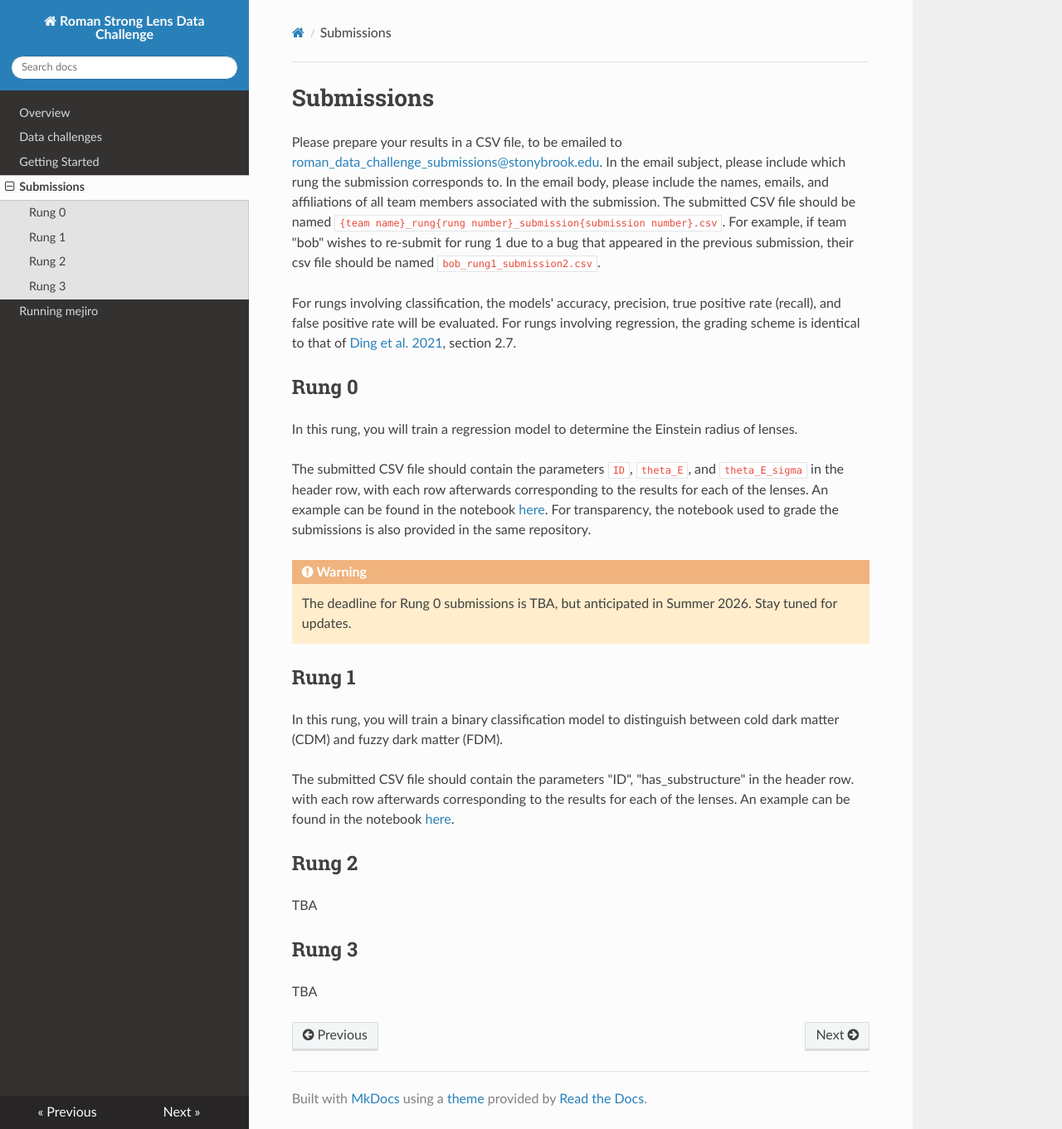
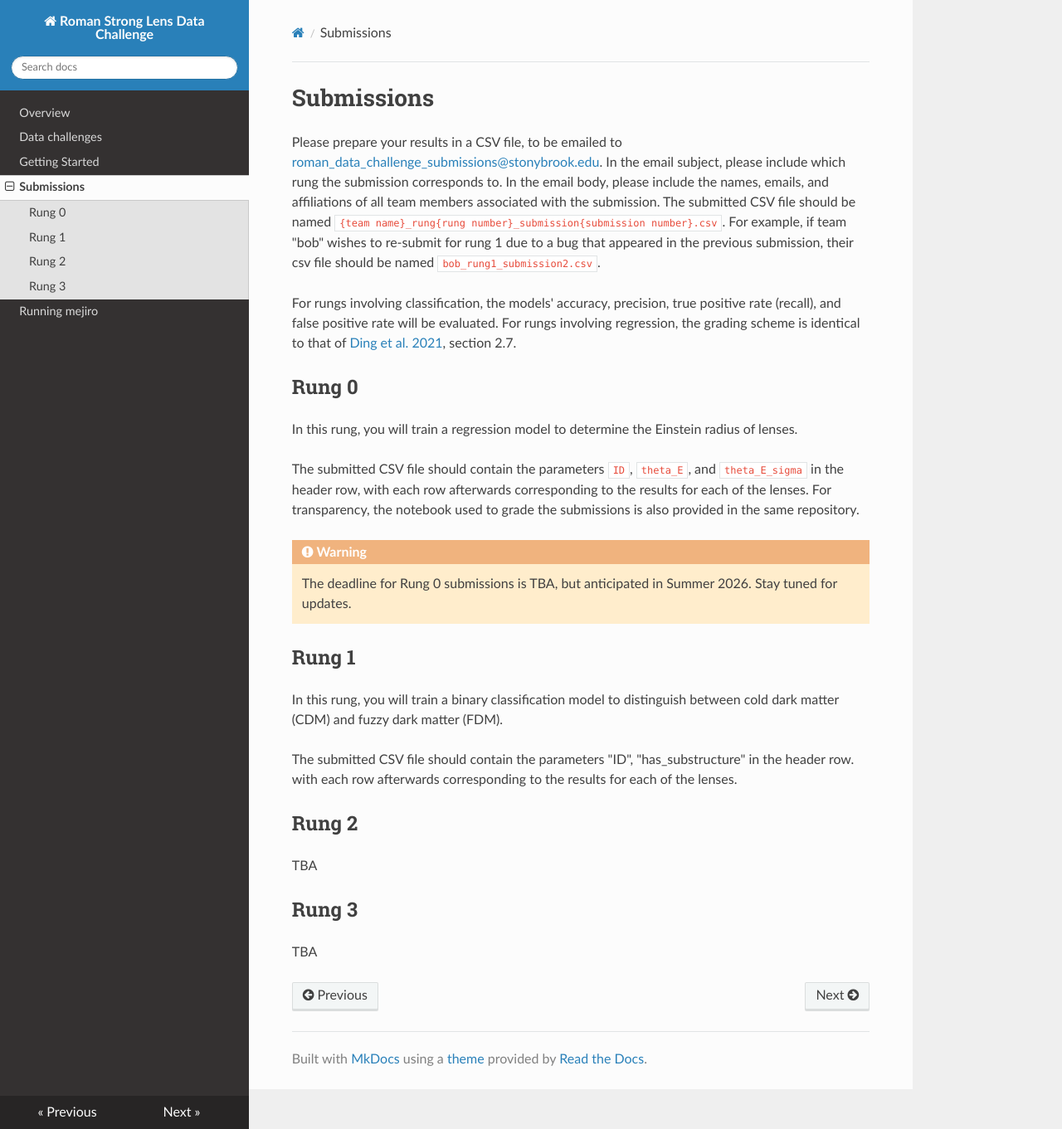
Before and after one commit to ahuang314/Roman_Data_Challenge, an MkDocs documentation site: the page built from docs/submissions.md, in a window 1280 px wide and 1361 px high. Shown: the whole window at 83% size. Built offline with MkDocs 1.6.1, drawn with Linux system fonts in a browser that asks for light colours; nearby versions of some CDN libraries.

Commit message:
update submissions

```diff
--- a/docs/submissions.md
+++ b/docs/submissions.md
@@ -8,7 +8,7 @@ For rungs involving classification, the models' accuracy, precision, true positi
 
 {% include "rung_descriptions/rung_0.md" %}
 
-The submitted CSV file should contain the parameters `ID`, `theta_E`, and `theta_E_sigma` in the header row, with each row afterwards corresponding to the results for each of the lenses. An example can be found in the notebook [here](https://github.com/ahuang314/Roman_Data_Challenge/blob/main/Notebooks/rung0_submissions.ipynb). For transparency, the notebook used to grade the submissions is also provided in the same repository.
+The submitted CSV file should contain the parameters `ID`, `theta_E`, and `theta_E_sigma` in the header row, with each row afterwards corresponding to the results for each of the lenses. For transparency, the notebook used to grade the submissions is also provided in the same repository.
 
 !!! warning
     The deadline for Rung 0 submissions is TBA, but anticipated in Summer 2026. Stay tuned for updates.
@@ -17,7 +17,7 @@ The submitted CSV file should contain the parameters `ID`, `theta_E`, and `theta
 
 {% include "rung_descriptions/rung_1.md" %}
 
-The submitted CSV file should contain the parameters "ID", "has_substructure" in the header row. with each row afterwards corresponding to the results for each of the lenses. An example can be found in the notebook [here](https://github.com/ahuang314/Roman_Data_Challenge/blob/main/Notebooks/rung1_submissions.ipynb).
+The submitted CSV file should contain the parameters "ID", "has_substructure" in the header row. with each row afterwards corresponding to the results for each of the lenses.
 
 ## Rung 2
 
```
